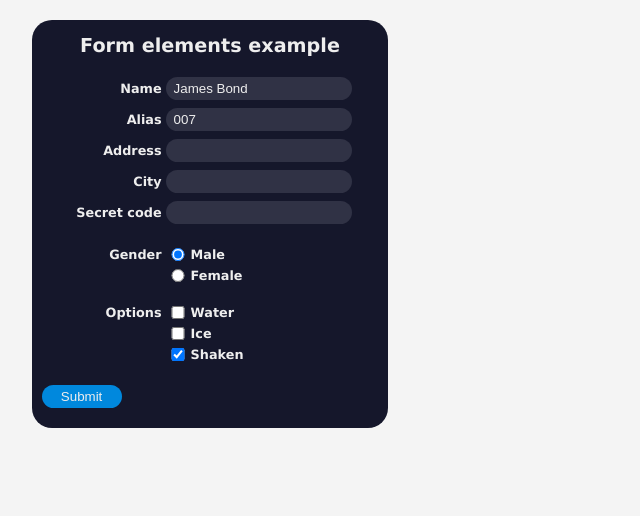
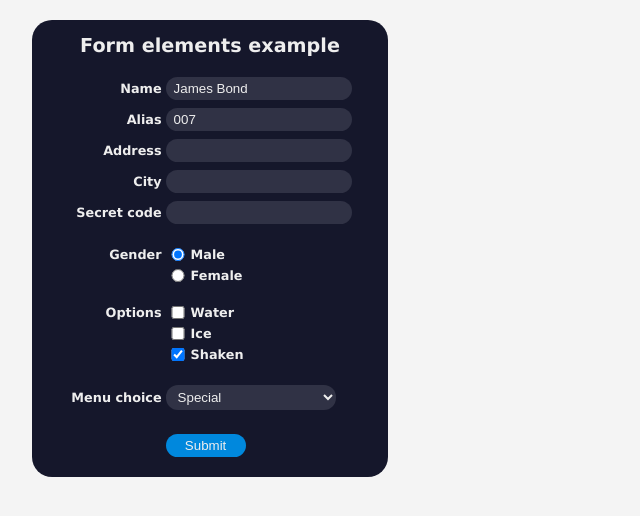
Before and after one commit to hdr1001/hdrReactForm101, a React app: page / in a window 1280 px wide. Shown: the whole page, without its empty margins (0-640 px from the left). Built offline with nearby package versions, Linux system fonts and the light colour scheme.

Commit message:
Added drop down (i.e. select) menu

```diff
--- a/src/components/CheckBoxes.js
+++ b/src/components/CheckBoxes.js
@@ -6,7 +6,9 @@ export default function CheckBoxes(props) {
          <label>{props.checkBoxes.label}</label>
          {props.checkBoxes.opts.map((chkBox, idx) =>
             <React.Fragment key={chkBox.name}>
-               <input type='checkbox' name={chkBox.name}
+               <input type='checkbox'
+                  name={chkBox.name}
+                  id={chkBox.name}
                   checked={chkBox.checked}
                   onChange={props.onChange}
                />
--- /dev/null
+++ b/src/components/DropDown.js
@@ -0,0 +1,20 @@
+import React from 'react';
+
+export default function DropDown(props) {
+   return (
+      <>
+         <label>{props.dropDown.label}</label>
+         <select
+            name={props.dropDown.name}
+            value={props.dropDown.defaultValue}
+            onChange={props.onChange}
+         >
+            {props.dropDown.opts.map(opt =>
+               <React.Fragment key={opt.value}>
+                  <option value={opt.value}>{opt.label}</option>
+               </React.Fragment>
+            )}
+         </select>
+      </>
+   )
+};
--- a/src/components/Form101.js
+++ b/src/components/Form101.js
@@ -2,6 +2,7 @@ import React from 'react';
 import TextInput from './TextInput';
 import RadioButtons from './RadioBtns';
 import CheckBoxes from './CheckBoxes';
+import DropDown from './DropDown';
 
 export default class Form101 extends React.Component {
    constructor(props) {
@@ -75,6 +76,18 @@ export default class Form101 extends React.Component {
          ]
       };
 
+      const dropDown = {
+         label: 'Menu choice',
+         name: 'ddMenuChoice',
+         defaultValue: this.state.ddMenuChoice,
+         opts: [
+            { label: 'A la cart', value: 'a' },
+            { label: 'Special', value: 's' },
+            { label: 'Catch of the day', value: 'c' },
+            { label: 'Vegetarian', value: 'v' }
+         ]
+      };
+
       return (
          <form
             onSubmit={this.handleSubmit}
@@ -119,6 +132,11 @@ export default class Form101 extends React.Component {
                </div>
 
                <div className='elementGrp'>
+                  <DropDown dropDown={dropDown} onChange={this.handleChange} />
+               </div>
+
+               <div className='elementGrp'>
+                  <label>&nbsp;</label>
                   <input type='submit' value='Submit' />
                </div>
             </fieldset>
--- a/src/css/form.css
+++ b/src/css/form.css
@@ -38,7 +38,9 @@ form fieldset label {
    font-weight: bold;
 }
 
-form fieldset input {
+form fieldset input,
+   form fieldset select {
+
       width: 170px;
 
       padding: 4px 8px;
@@ -58,7 +60,7 @@ form fieldset input {
 form fieldset input[type=submit] {
    width: 80px;
 
-   background-color:  #08d;
+   background-color: #08d;
 }
 
 form fieldset input[type=radio],
--- a/src/index.js
+++ b/src/index.js
@@ -14,7 +14,8 @@ const iniStateForm = {
    optGender: 'M',
    chkWater: false,
    chkIce: false,
-   chkShaken: true
+   chkShaken: true,
+   ddMenuChoice: 's'
 }
 
 ReactDOM.render(<Form101 iniState={iniStateForm} />, document.getElementById('root'));
```
Lines whose indentation alone changed are shown as unchanged.
